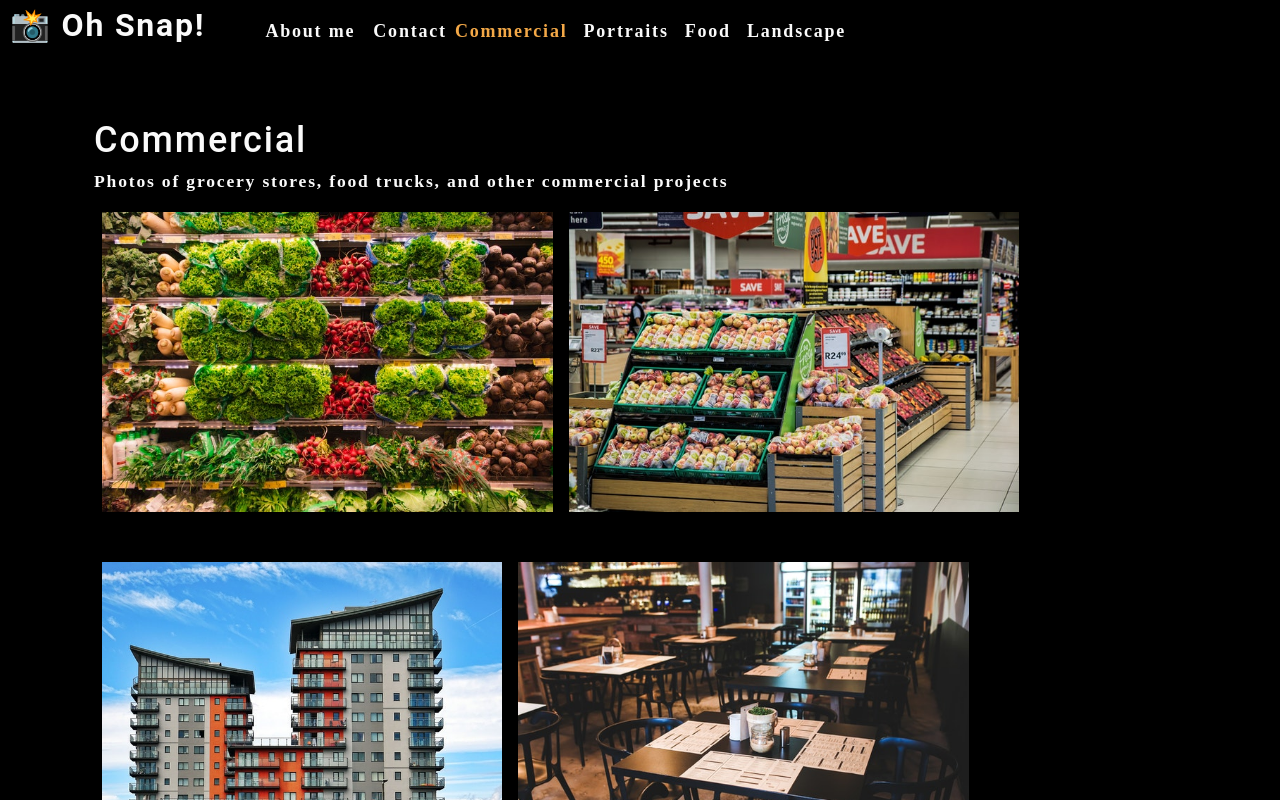
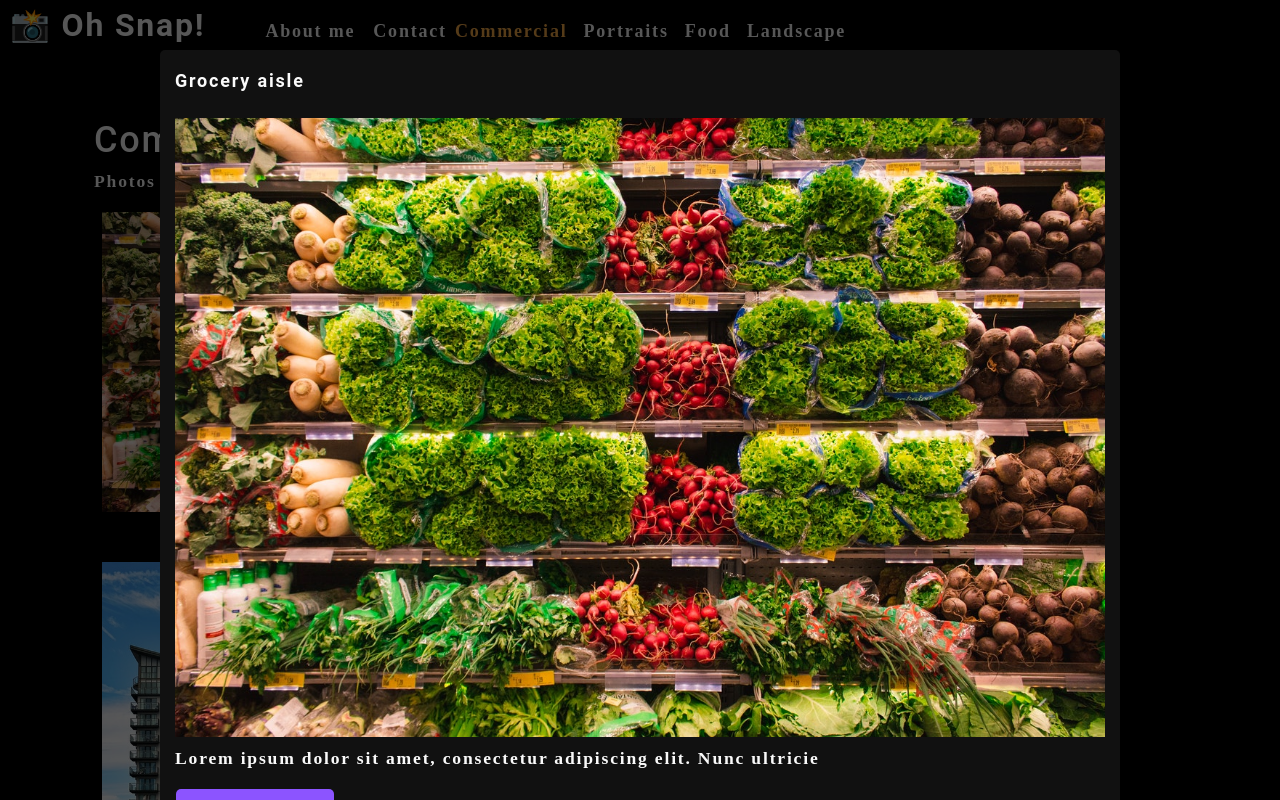
Before and after one commit to feydan/react-photo-port, a React (Create React App) app: page / in a window 1280 px wide. Both pictures are taken after a click on the picture 327 px from the left and 361 px from the top of the page. Shown: the top 800 px of the page. Built offline with nearby package versions, Linux system fonts and the light colour scheme.

Commit message:
Adding photo modal

```diff
--- a/src/components/Gallery/index.js
+++ b/src/components/Gallery/index.js
@@ -1,6 +1,6 @@
 import React from 'react'
 import { capitalizeFirstLetter } from '../../utils/helpers';
-import PhotoList from './PhotoList'
+import PhotoList from '../PhotoList'
 
 const Gallery = ({currentCategory}) => {
   const { name, description } = currentCategory
--- /dev/null
+++ b/src/components/Modal/index.js
@@ -0,0 +1,21 @@
+import React from 'react'
+
+function Modal({currentPhoto}) {
+  const {name, category, description, index} = currentPhoto
+  return (
+    <div className="modalBackdrop">
+      <div className="modalContainer">
+        <h3 className="modalTitle">{name}</h3>
+        <img src={require(`../../assets/large/${category}/${index}.jpg`)} alt="current category" />
+        <p>
+          {description}
+        </p>
+        <button type="button">
+          Close this modal
+        </button>
+      </div>
+    </div>
+  )
+}
+
+export default Modal;
--- a/src/components/Gallery/PhotoList/index.js
+++ b/src/components/PhotoList/index.js
@@ -1,17 +1,27 @@
 import React, { useState } from 'react'
 import {photoList} from './photo-list'
-
+import Modal from '../Modal';
 
 function PhotoList({category}) {
   const [photos] = useState(photoList)
+  const [currentPhoto, setCurrentPhoto] = useState();
+  const [isModalOpen, setIsModalOpen] = useState(false);
+
+  const toggleModal = (image, i) => {
+    setCurrentPhoto({...image, index: i})
+    setIsModalOpen(true);
+  }
+
   return (
     <div>
+      {isModalOpen && <Modal currentPhoto={currentPhoto} />}
       <div className="flex-row">
         {photos.filter(p => p.category === category).map((image, i) => (
           <img
-            src={require(`../../../assets/small/${category}/${i}.jpg`)}
+            src={require(`../../assets/small/${category}/${i}.jpg`)}
             alt={image.name}
             className="img-thumbnail mx-1"
+            onClick={() => toggleModal(image, i)}
             key={image.name}
           />
         ))}
```
Also changed, not shown: src/components/PhotoList/photo-list.js (renamed from src/components/Gallery/PhotoList/photo-list.js), 2 other files (tests, documents, lock files or other folders).
